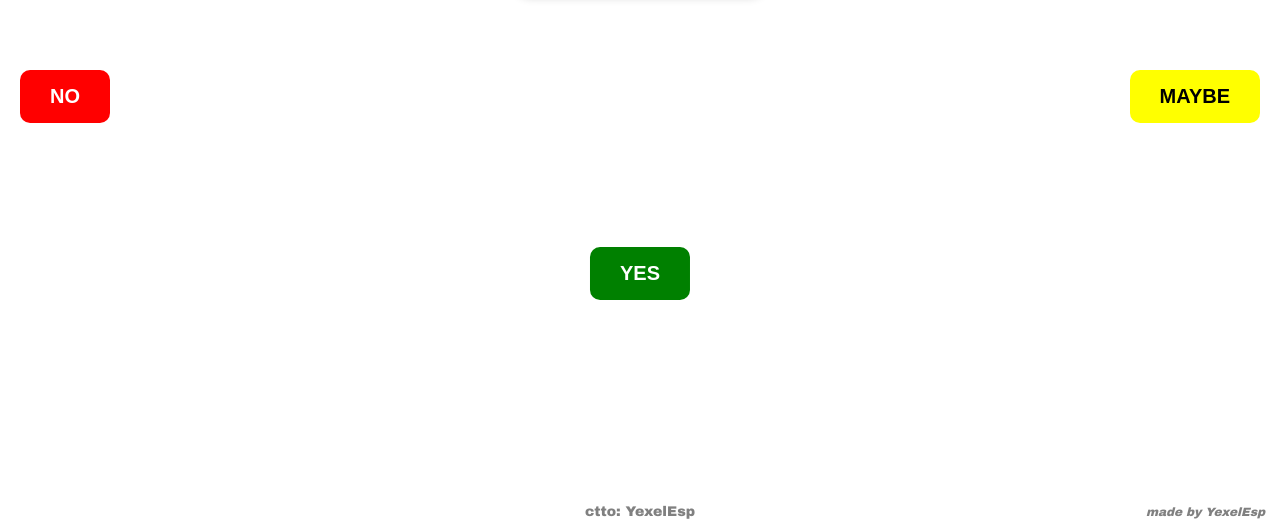
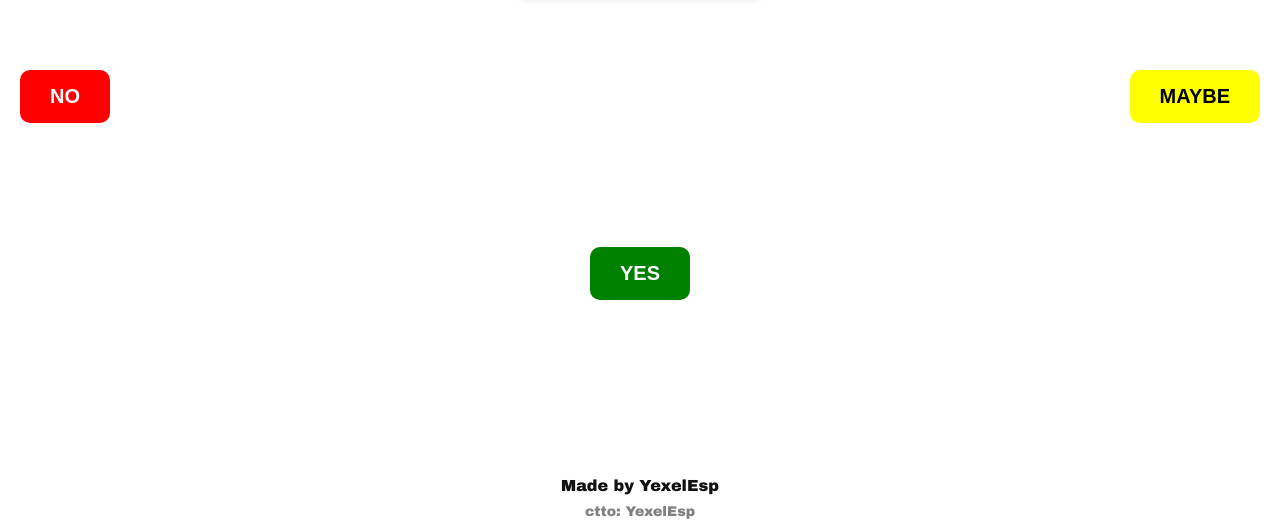
Before and after one commit to YexxDev/AlamkoooPage, a plain HTML site: page index.html in a window 1280 px wide. Shown: the part 271-800 px from the top of the page. Drawn offline with Linux system fonts and the light colour scheme.

Commit message:
Update index.html

```diff
--- a/index.html
+++ b/index.html
@@ -124,11 +124,12 @@
 
     #madeBy {
       position: absolute;
-      bottom: 10px;
-      right: 15px;
-      font-size: 12px;
-      color: gray;
-      font-style: italic;
+      bottom: 35px;
+      font-size: 16px;
+      width: 100%;
+      color: #111;
+      font-weight: bold;
+      text-align: center;
     }
   </style>
 </head>
@@ -137,7 +138,7 @@
   <div id="mainContent">
     <div id="question">CRUSH MO BA'KO?</div>
 
-    <!-- ✅ Final working photo -->
+    <!-- ✅ Real photo -->
     <img src="https://ucarecdn.com/83370a16-7cbc-48cb-af79-4529371dd2ad/Messenger_creation_1286710113083655.jpeg">
 
     <div class="buttons">
@@ -146,14 +147,14 @@
       <button class="maybe">MAYBE</button>
     </div>
 
+    <div id="madeBy">Made by YexelEsp</div>
     <div id="ctto">ctto: YexelEsp</div>
-    <div id="madeBy">made by YexelEsp</div>
   </div>
 
   <div id="videoContainer">
     <div id="alamkoo">TAGUMPAYYY!!</div>
 
-    <!-- ✅ Working Streamable video -->
+    <!-- ✅ Video with sound autoplay -->
     <iframe src="https://streamable.com/e/tqjww6" allow="autoplay" allowfullscreen></iframe>
   </div>
 
```
